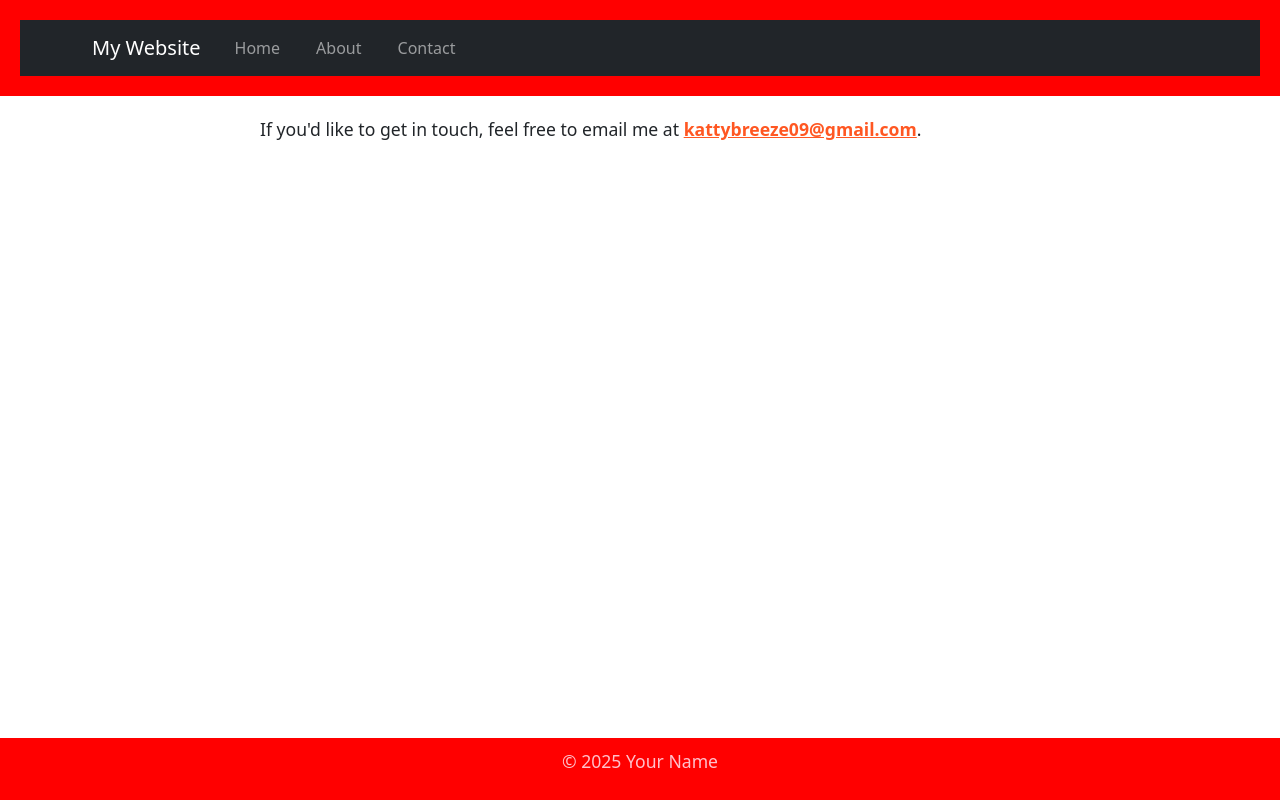
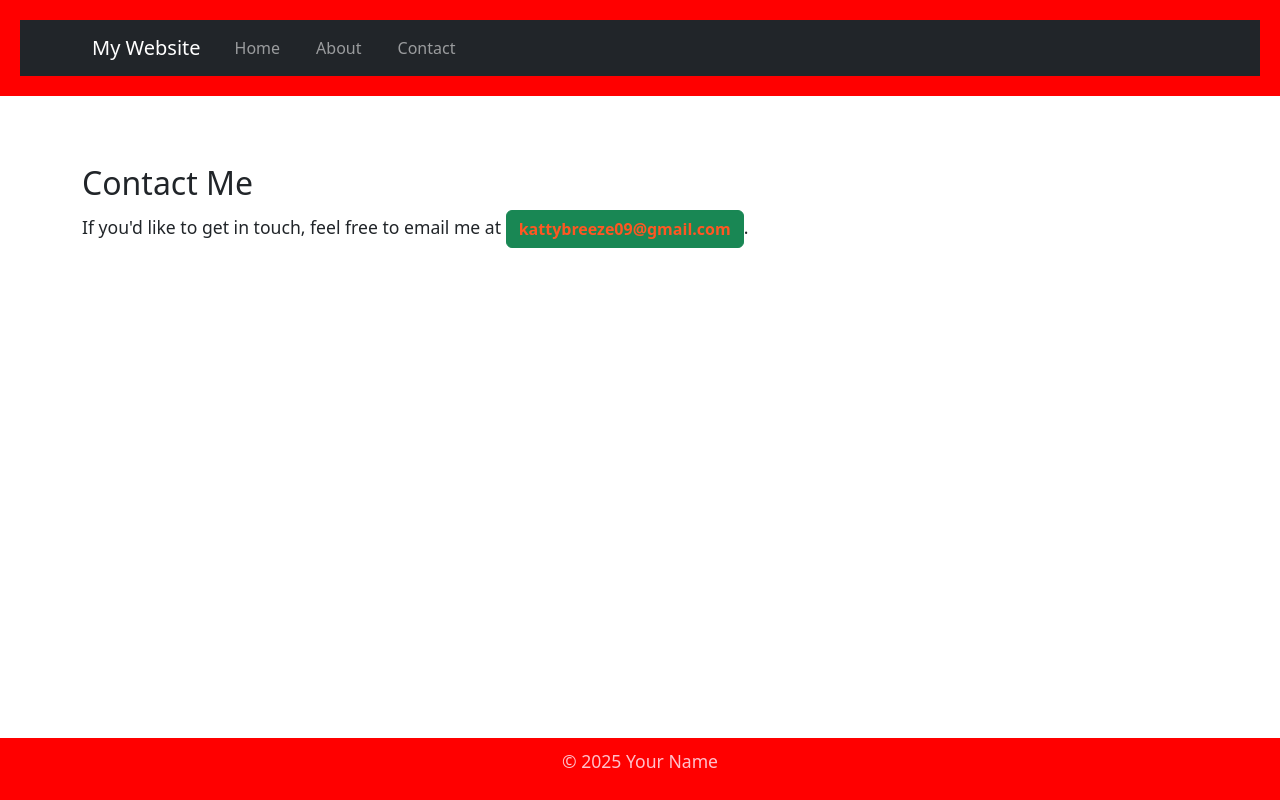
Before and after one commit to KatlegoKediseng/Helloworld, a plain HTML site: page contact.html in a window 1280 px wide. Drawn offline with nearby package versions, Linux system fonts and the light colour scheme.

Commit message:
Update contact.html

```diff
--- a/contact.html
+++ b/contact.html
@@ -69,10 +69,11 @@
 </header>
 
 
-<main>
+<main class="container my-5">
 
-<p>If you'd like to get in touch, feel free to email me at <a href="mailto:example@example.com">kattybreeze09@gmail.com</a>.</p>
+<h2>Contact Me</h2>
 
+<p>If you'd like to get in touch, feel free to email me at <a href="mailto:example@example.com" class="btn btn-success">kattybreeze09@gmail.com</a>.</p>
 </main>
 
 
```
